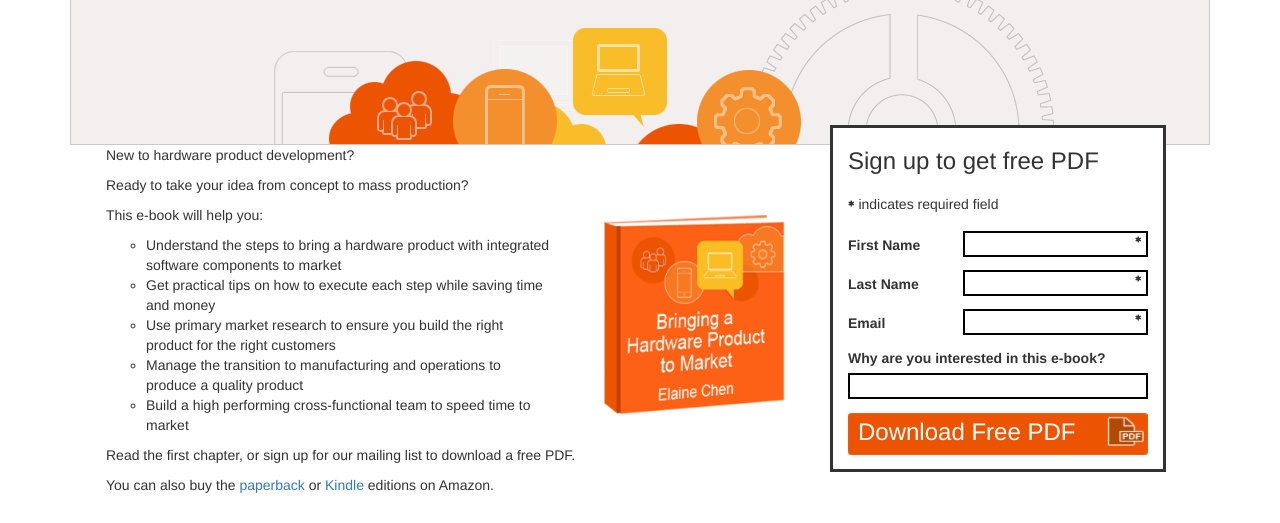
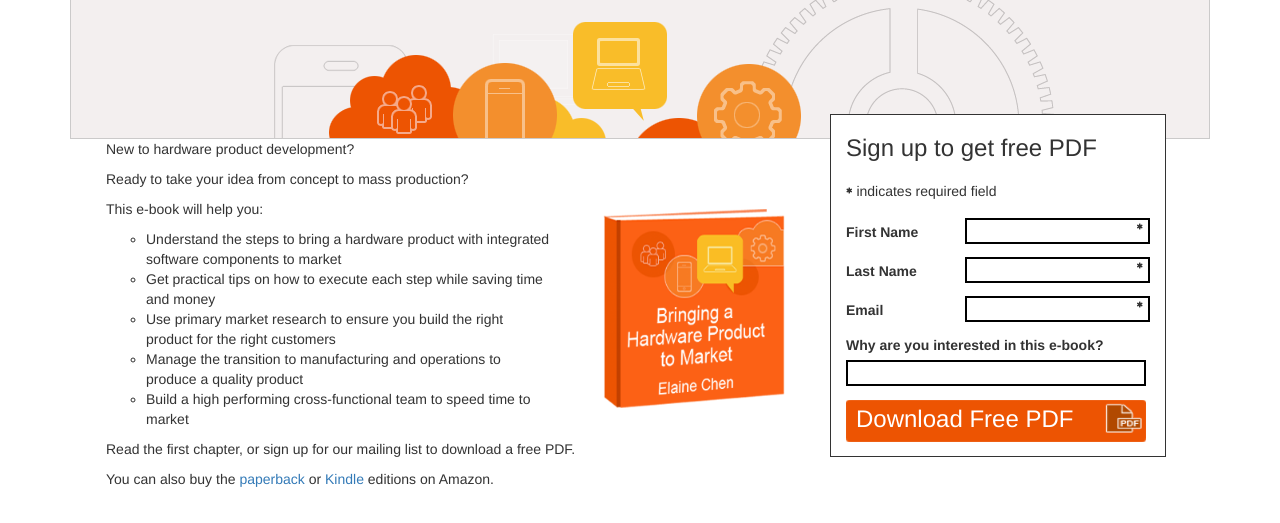
Before and after one commit to chenelaine/HWLandingPageDev, a plain HTML site: page index.html in a window 1280 px wide. Shown: the part 168-691 px from the top of the page. Drawn offline with nearby package versions, Linux system fonts and the light colour scheme.

Commit message:
Tweak style.css
Add banner png, tweak style.css

```diff
--- a/css/style.css
+++ b/css/style.css
@@ -24,10 +24,10 @@ html, body {
 }
 
 .jumbotron {
-    background-image: url("../assets/LandingPageBannerMockup.png");
+    background-image: url("../assets/LandingPageBanner.png");
     background-size: 100% 100%;
     margin: auto;
-    max-height: 241px;
+    max-height: 235px;
     max-width: 1140px;
     position: relative;
     padding: 9% 0 12.2% 0;
@@ -49,7 +49,7 @@ html, body {
 
 .jumbotronContent {
     position: relative;
-    left: 36px;
+    left: 30px;
     font-size: 1.15em;
 }
 
@@ -80,9 +80,9 @@ html, body {
 
 .bookContainer .signUp {
     position: relative;
-    top: -20px;
+    top: -25px;
     background: white;
-    border: 3px solid;
+    border: 1px solid;
     max-width: 24em;
     max-height: 27em;
 }
```
Also changed, not shown: assets/LandingPageBanner.png (added).
